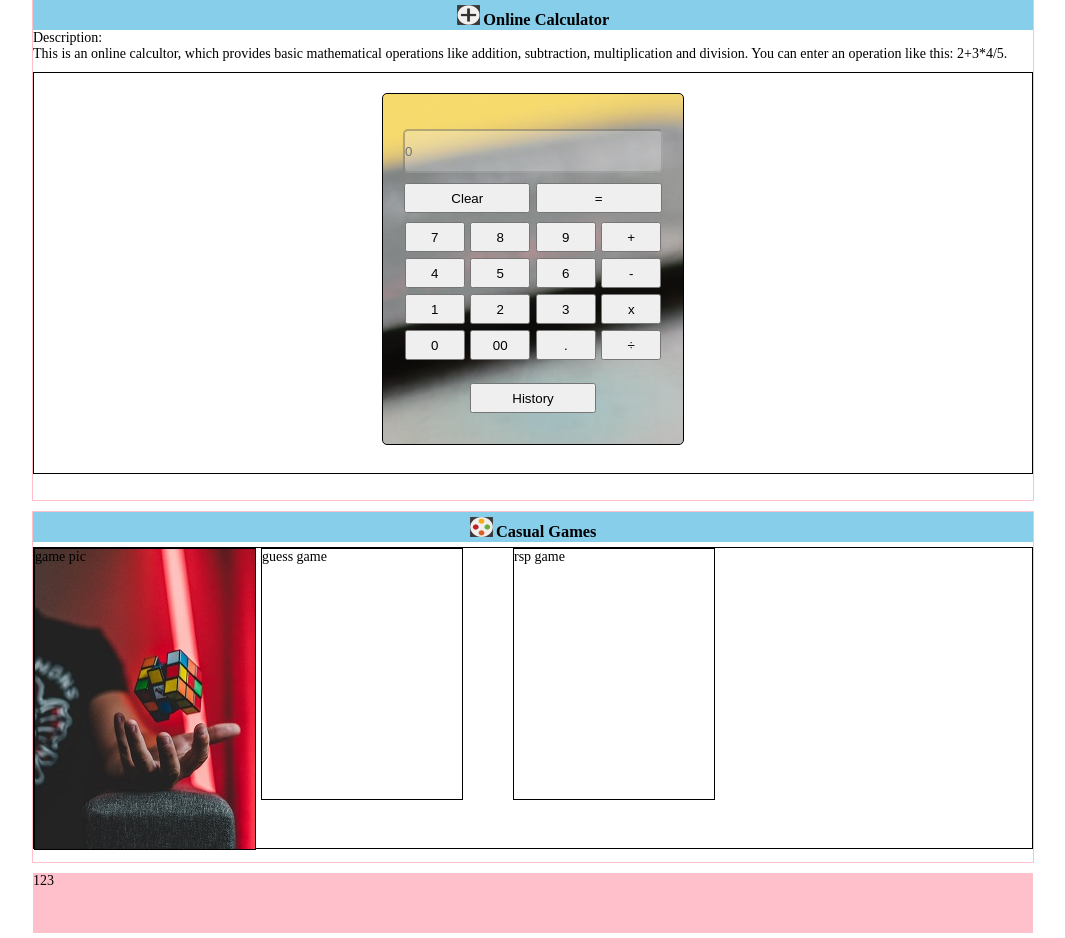
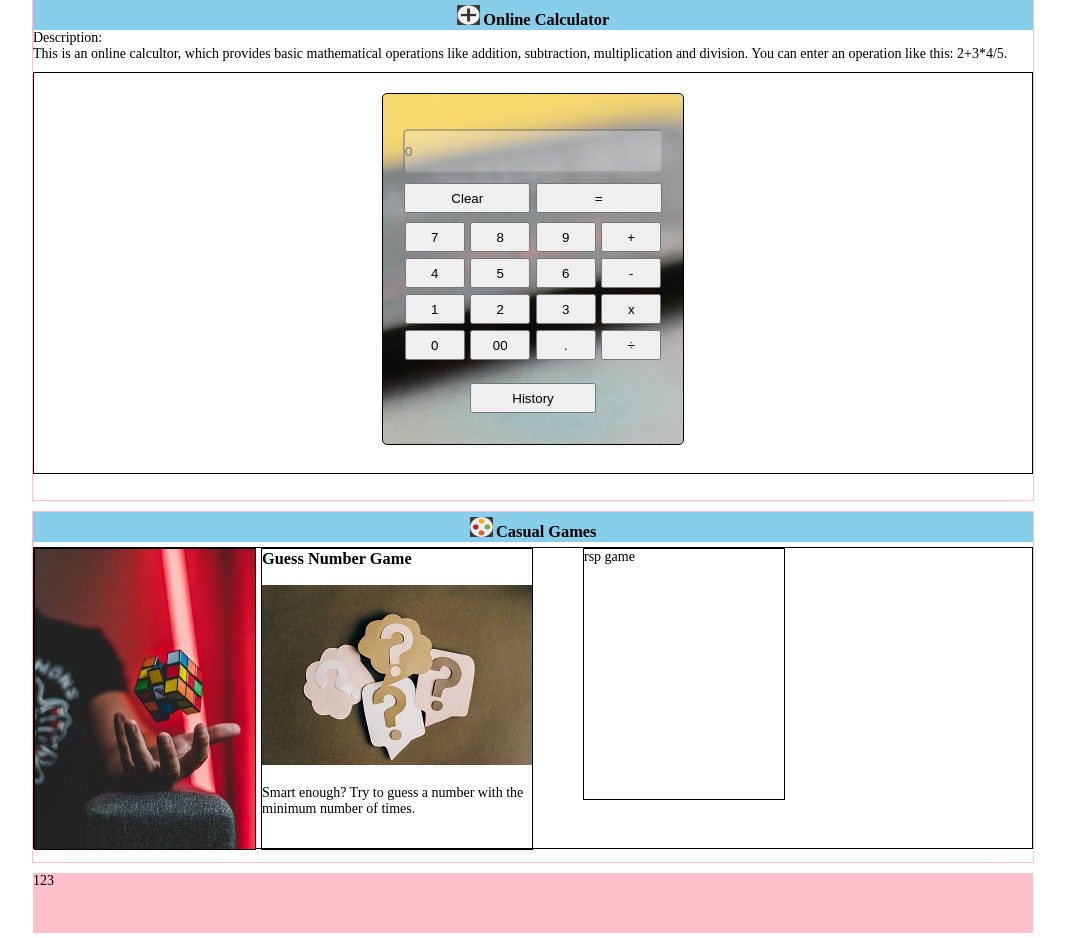
Before and after one commit to Ricky-Hu5918/comIT-finalproject, a Django app: page /index/ in a window 1280 px wide. Shown: the part 71-1009 px from the top of the page, without its empty margins (107-1172 px from the left). Run offline with Django 3.2, Linux system fonts and the light colour scheme.

Commit message:
added the front end of guess number game

```diff
--- a/main_project/calc_app/static/calc_app/base.css
+++ b/main_project/calc_app/static/calc_app/base.css
@@ -309,11 +309,12 @@ label img {
 .guess-game-wrapper {
     display: inline;
     float: left;
-    height: 250px;
-    width: 200px;
+    height: 300px;
+    width: 270px;
     border: 1px solid black;
     margin-left: 5px;
 }
+
 
 .rsp-game-wrapper {
     display: inline;
--- a/main_project/signin_app/templates/index.html
+++ b/main_project/signin_app/templates/index.html
@@ -229,10 +229,16 @@
 
         <div class="games">
             <div class="games-pic-wrapper">
-                game pic
             </div>
             <div class="guess-game-wrapper">
-                guess game
+                <h3>Guess Number Game</h3>
+            </br>
+                <a href="#">
+                    <img src="{% static 'img/guess.jpeg' %}" alt="guess number game pic">
+                </a>
+            </br>
+            </br>
+            <p>Smart enough? Try to guess a number with the minimum number of times.</p>
             </div>
 
             <div class="rsp-game-wrapper">
```
Also changed, not shown: main_project/calc_app/static/img/guess.jpeg (added).
